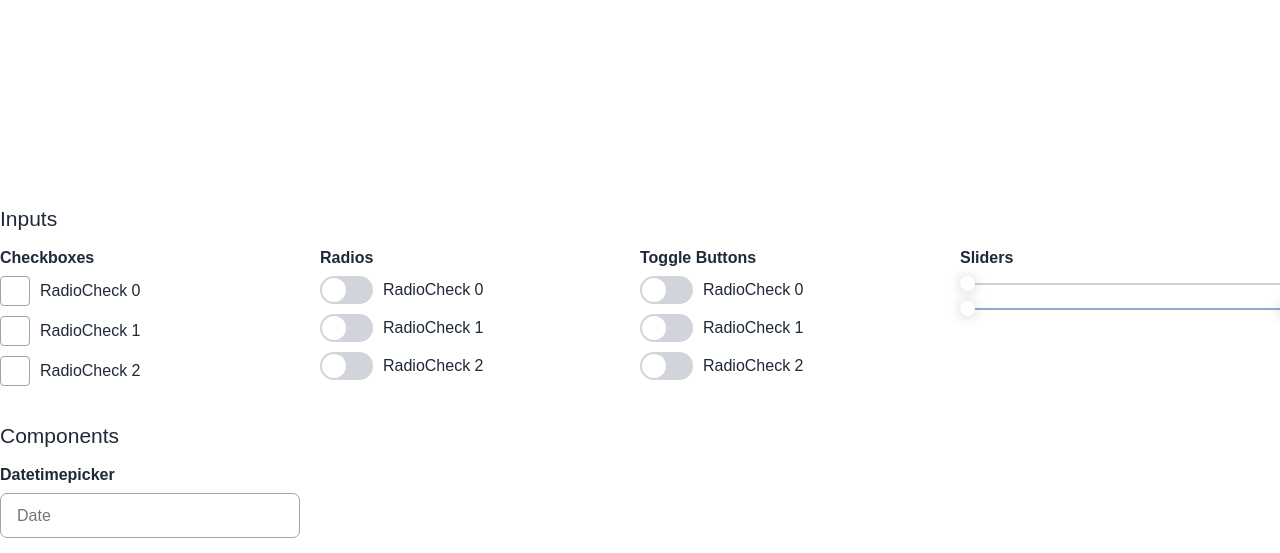
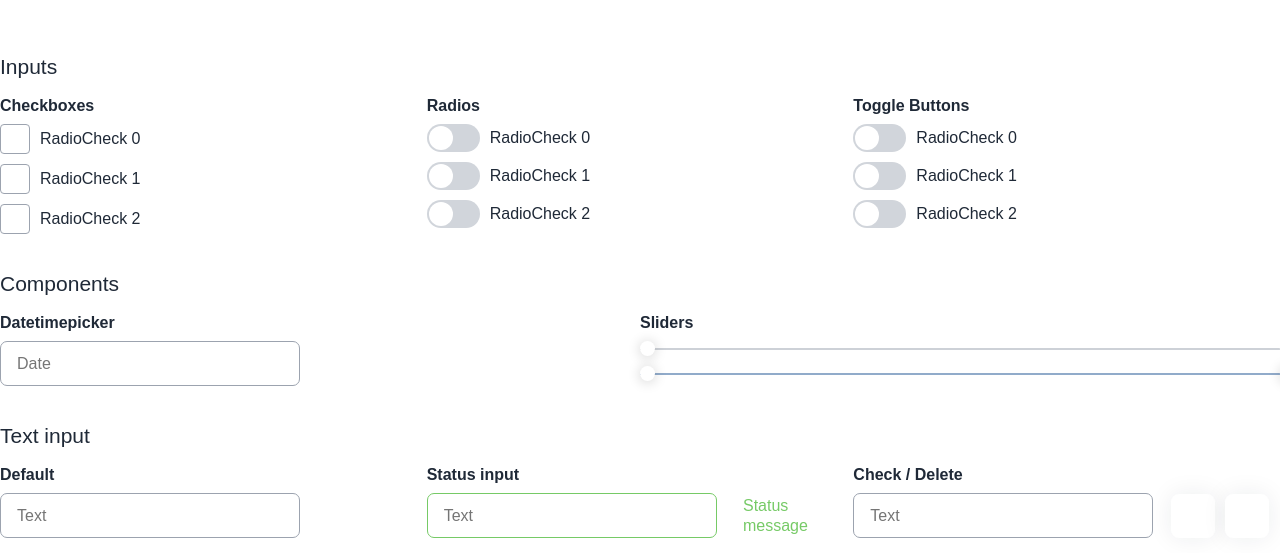
Before and after one commit to cyber-wf13/vue-kit, a Vue app: page / in a window 1280 px wide. Shown: the part 247-800 px from the top of the page. Built offline with nearby package versions, Linux system fonts and the light colour scheme; the HTML template or start-up script is replaced by a standard one.

Commit message:
Add input components with visual check

```diff
--- a/src/App.vue
+++ b/src/App.vue
@@ -48,6 +48,18 @@
           </radio-check>
         </div>
       </div>
+    </div>
+  </section>
+
+  <section class="basic">
+    <h2 class="basic__title title">Components</h2>
+    <div class="basic__content">
+      <div class="basic__block basic-block">
+        <h4 class="basic-block__title">Datetimepicker</h4>
+        <div class="basic-block__body">
+          <datetimepicker />
+        </div>
+      </div>
 
       <div class="basic__block basic-block">
         <h4 class="basic-block__title">Sliders</h4>
@@ -64,12 +76,24 @@
   </section>
 
   <section class="basic">
-    <h2 class="basic__title title">Components</h2>
+    <h2 class="basic__title title">Text input</h2>
     <div class="basic__content">
       <div class="basic__block basic-block">
-        <h4 class="basic-block__title">Datetimepicker</h4>
+        <h4 class="basic-block__title">Default</h4>
         <div class="basic-block__body">
-          <datetimepicker />
+          <text-input />
+        </div>
+      </div>
+      <div class="basic__block basic-block">
+        <h4 class="basic-block__title">Status input</h4>
+        <div class="basic-block__body">
+          <text-input :withStatus="true" />
+        </div>
+      </div>
+      <div class="basic__block basic-block">
+        <h4 class="basic-block__title">Check / Delete</h4>
+        <div class="basic-block__body">
+          <check-input />
         </div>
       </div>
     </div>
@@ -81,6 +105,8 @@ import RadioCheck from "@/components/RadioCheck.vue";
 import SliderSingle from "@/components/SliderSingle.vue";
 import SliderDouble from "@/components/SliderDouble.vue";
 import Datetimepicker from "@/components/Datetimepicker.vue";
+import TextInput from "@/components/TextInput.vue";
+import CheckInput from "@/components/CheckInput.vue";
 
 export default {
   name: "App",
@@ -133,6 +159,8 @@ export default {
     SliderSingle,
     SliderDouble,
     Datetimepicker,
+    TextInput,
+    CheckInput,
   },
   methods: {
     radioCheckHandle(e) {
--- /dev/null
+++ b/src/components/CheckInput.vue
@@ -0,0 +1,137 @@
+<template>
+  <div class="text-input">
+    <label class="text-input__label">
+      <input
+        type="text"
+        class="text-input__input"
+        v-model="inputValue"
+        :class="{
+          'text-input__input--error': hasError,
+          'text-input__input--success': isSuccess,
+        }"
+        placeholder="Text"
+      />
+    </label>
+    <div class="text-input__actions action-input">
+      <button class="action-input__button" @click="trashClickHandle">
+        <i
+          class="
+            action-input__icon action-input__icon--warning
+            fa-solid fa-trash-can
+          "
+        ></i></button
+      ><button class="action-input__button" @click="checkClickHandle">
+        <i
+          class="
+            action-input__icon action-input__icon--success
+            fa-solid fa-check
+          "
+        ></i>
+      </button>
+    </div>
+  </div>
+</template>
+<script>
+export default {
+  data() {
+    return {
+      hasError: false,
+      isSuccess: false,
+      inputValue: "",
+    };
+  },
+  methods: {
+    trashClickHandle() {
+      this.inputValue = "";
+      this.isSuccess = false;
+    },
+    checkClickHandle() {
+      this.isSuccess = true;
+    },
+  },
+};
+</script>
+<style lang="scss">
+.text-input {
+  display: flex;
+  align-items: center;
+
+  &__input {
+    height: 45px;
+    width: 300px;
+    border: 1px solid $c-border;
+    border-radius: 7px;
+    padding: 10px 10px 10px 16px;
+    font-weight: 400;
+    font-size: 1rem;
+    line-height: rem(24);
+    color: $c-font;
+    background: #fff;
+    transition: 0.3s all ease-out;
+    outline: none;
+    cursor: pointer;
+
+    &:focus {
+      border: 1px solid $c-primary;
+      background: rgba(160, 195, 255, 0.2);
+    }
+
+    &:hover {
+      border: 1px solid $c-primary;
+      background: rgba(160, 195, 255, 0.1);
+    }
+  }
+
+  &__input--error {
+    border: 1px solid $c-warning;
+  }
+
+  &__input--success {
+    border: 1px solid $c-success;
+  }
+
+  &__actions {
+    margin-left: 18px;
+  }
+}
+
+.action-input {
+  display: flex;
+  justify-content: space-between;
+  align-items: center;
+
+  &__button {
+    height: 44px;
+    width: 44px;
+    display: flex;
+    justify-content: center;
+    align-items: center;
+    border: none;
+    border-radius: 8px;
+    background-color: #fff;
+    box-shadow: 0px 0px 24px rgba(25, 32, 56, 0.08);
+    transition: transform 0.3s ease-in;
+    cursor: pointer;
+
+    &:not(&:last-child) {
+      margin-right: 10px;
+    }
+
+    &:hover {
+      transform: scale(0.9);
+    }
+  }
+
+  &__icon {
+    font-size: rem(18);
+  }
+
+  &__icon--warning {
+    color: $c-warning;
+  }
+
+  &__icon--success {
+    color: $c-success;
+  }
+}
+</style>
--- /dev/null
+++ b/src/components/TextInput.vue
@@ -0,0 +1,113 @@
+<template>
+  <label class="text-input">
+    <input
+      type="text"
+      class="text-input__input"
+      :class="{
+        'text-input__input--error': hasError && withStatus,
+        'text-input__input--success': (isSuccess = !hasError) && withStatus,
+      }"
+      placeholder="Text"
+    />
+    <div
+      class="text-input__status-field status-field"
+      :class="{
+        'status-field--error': hasError,
+        'status-field--success': (isSuccess = !hasError),
+      }"
+      v-if="withStatus"
+    >
+      <i
+        class="fa-solid status-field__icon"
+        :class="{
+          'fa-triangle-exclamation': hasError,
+          'fa-circle-check': (isSuccess = !hasError),
+        }"
+      ></i
+      ><span class="status-field__descr">Status message</span>
+    </div>
+  </label>
+</template>
+<script>
+export default {
+  props: {
+    withStatus: {
+      type: Boolean,
+      default: false,
+    },
+  },
+  data() {
+    return {
+      hasError: false,
+      isSuccess: false,
+    };
+  },
+};
+</script>
+<style lang="scss">
+.text-input {
+  display: flex;
+  align-items: center;
+
+  &__input {
+    height: 45px;
+    width: 300px;
+    border: 1px solid $c-border;
+    border-radius: 7px;
+    padding: 10px 10px 10px 16px;
+    font-weight: 400;
+    font-size: 1rem;
+    line-height: rem(24);
+    color: $c-font;
+    background: #fff;
+    transition: 0.3s all ease-out;
+    outline: none;
+    cursor: pointer;
+
+    &:focus {
+      border: 1px solid $c-primary;
+      background: rgba(160, 195, 255, 0.2);
+    }
+
+    &:hover {
+      border: 1px solid $c-primary;
+      background: rgba(160, 195, 255, 0.1);
+    }
+  }
+
+  &__input--error {
+    border: 1px solid $c-warning;
+  }
+
+  &__input--success {
+    border: 1px solid $c-success;
+  }
+
+  &__status-field {
+    margin-left: 18px;
+  }
+}
+
+.status-field {
+  display: flex;
+  align-items: center;
+  font-weight: 500;
+  font-size: 1rem;
+  line-height: rem(20);
+  color: $c-font;
+
+  &__icon {
+    display: inline-block;
+    font-size: rem(20);
+    margin-right: 8px;
+  }
+
+  &--error {
+    color: $c-warning;
+  }
+
+  &--success {
+    color: $c-success;
+  }
+}
+</style>
--- a/src/scss/helpers/_vars.scss
+++ b/src/scss/helpers/_vars.scss
@@ -4,6 +4,8 @@ $c-border: #9ca3af;
 $c-font: #1f2937;
 $c-white: #f3f4f6;
 $c-dark: #182233;
+$c-warning: #ba0000;
+$c-success: #76ca66;
 
 // Параметры контейнера и блоков
 $containerPadding: 15;
```
